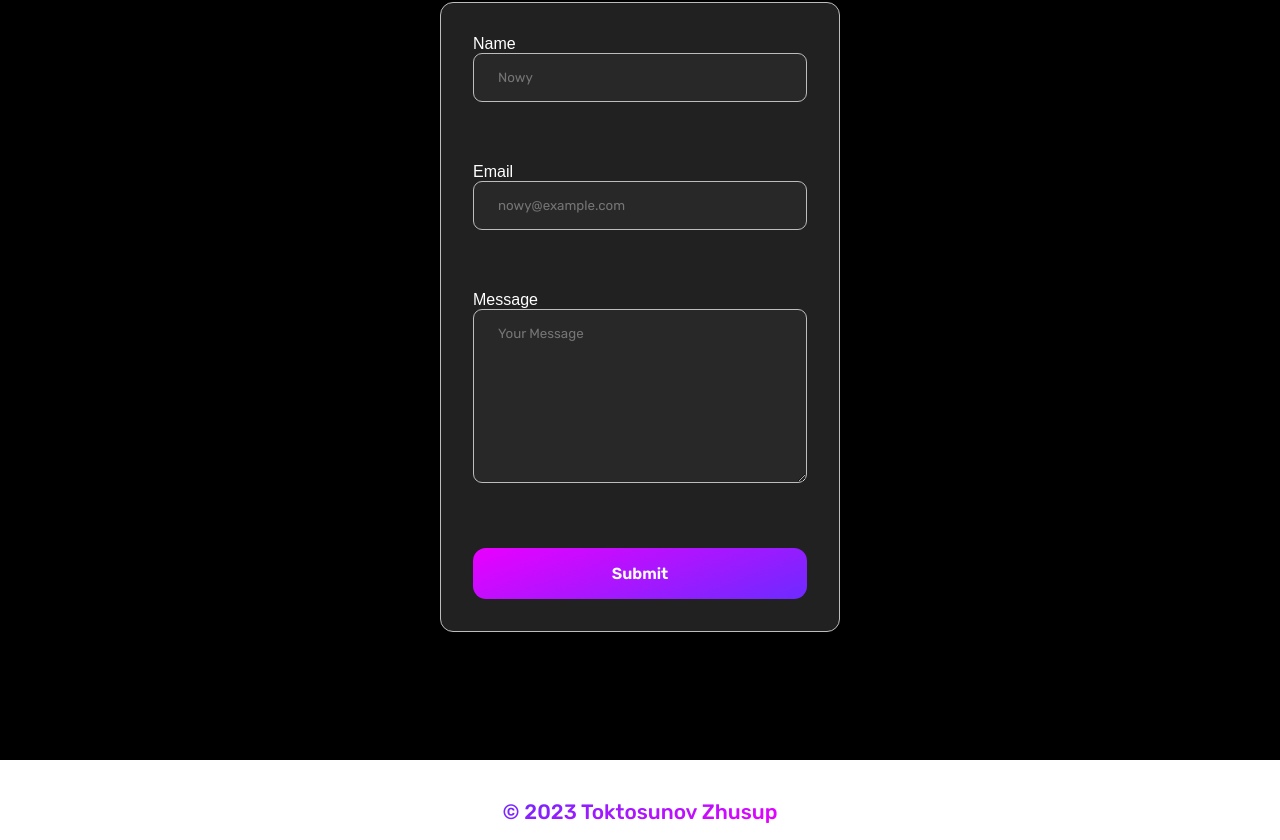
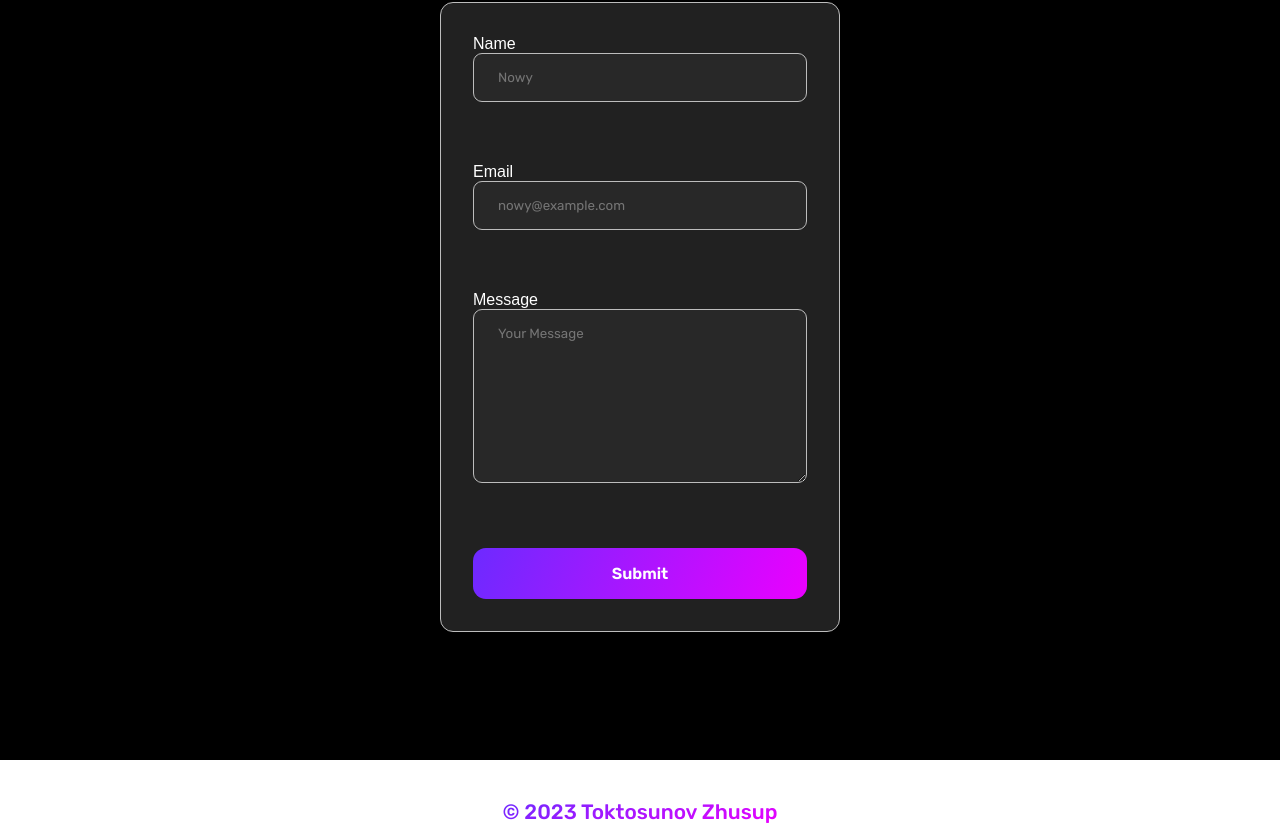
Before and after one commit to TheNowy/Project-Portfolio, a React (Vite) app: page /contact in a window 1280 px wide. Shown: the part 442-1282 px from the top of the page. Built offline with nearby package versions, Linux system fonts and the light colour scheme.

Commit message:
ButtonHover

```diff
--- a/src/components/pages/contacts/Conctacts.module.scss
+++ b/src/components/pages/contacts/Conctacts.module.scss
@@ -34,11 +34,19 @@
         justify-content: center;
         align-items: center;
         overflow: hidden;
-        transition: 0.1s;
+        transition: 0.3s;
+
+        &:hover {
+          box-shadow: 0 0 15px rgb(255, 255, 255);
+        }
 
         &.active {
           background-position: center;
           background-image: url(https://images.unsplash.com/photo-1627324676650-2c311d3c74b0?ixlib=rb-4.0.3&ixid=M3wxMjA3fDB8MHxwaG90by1yZWxhdGVkfDE0fHx8ZW58MHx8fHx8&w=1000&q=80);
+
+          &:hover {
+            box-shadow: 0 0 15px rgb(0, 0, 0);
+          }
         }
 
         .h1 {
@@ -66,8 +74,16 @@
 
         gap: 3rem;
 
+        &:hover {
+          box-shadow: 0 0 15px rgb(255, 255, 255);
+        }
+
         &.active {
           background-color: #fff;
+
+          &:hover {
+            box-shadow: 0 0 15px rgb(0, 0, 0);
+          }
         }
 
         .label {
@@ -109,13 +125,19 @@
           padding: 1rem;
         }
         .button {
+          cursor: pointer;
           font-size: 16px;
           font-weight: 600;
           padding: 1rem;
           border: none;
-          background: -webkit-linear-gradient(-70deg, #ea00ff 0%, #6d2aff 100%);
+          background: linear-gradient(-70deg, #ea00ff 0%, #6d2aff 100%);
           color: white;
           border-radius: 13px;
+          transition: .3s;
+
+          &:hover {
+            box-shadow: 0 0 15px black;
+          }
         }
       }
     }
```
